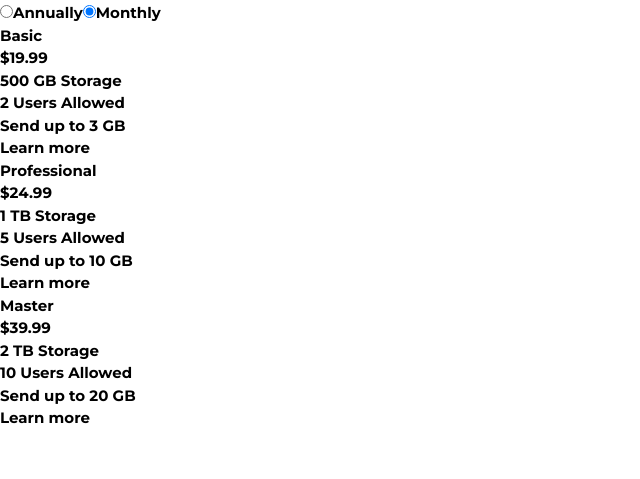
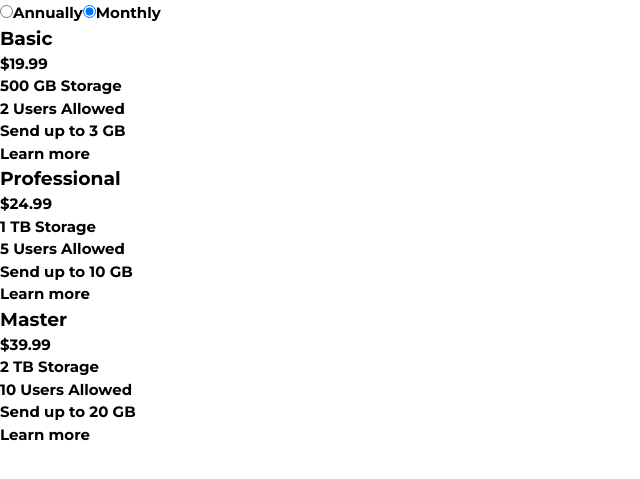
Before and after one commit to AlexKMarshall/pricing-component, a Gatsby site: page / in a window 1280 px wide. Shown: the part 43-522 px from the top of the page, without its empty margins (0-640 px from the left). Built offline with nearby package versions, Linux system fonts and the light colour scheme; Gatsby itself is replaced by a stand-in of ours.

Commit message:
Size h2 text

```diff
--- a/src/pages/index.js
+++ b/src/pages/index.js
@@ -64,7 +64,7 @@ const IndexPage = () => {
   }) {
     return (
       <>
-        <h2>{tierName}</h2>
+        <h2 className="text-xl">{tierName}</h2>
         <div>${monthlyRate}</div>
         <ul>
           <li>{storage} Storage</li>
--- a/tailwind.config.js
+++ b/tailwind.config.js
@@ -20,7 +20,17 @@ module.exports = {
       ],
     },
     fontSize: {
+      xs: ".75rem",
+      sm: ".875rem",
+      base: "1rem",
+      lg: "1.125rem",
+      xl: "1.25rem",
+      "2xl": "1.5rem",
+      "3xl": "1.875rem",
       "3nHalfxl": "2rem",
+      "4xl": "2.25rem",
+      "5xl": "3rem",
+      "6xl": "4rem",
     },
     extend: {},
   },
```
